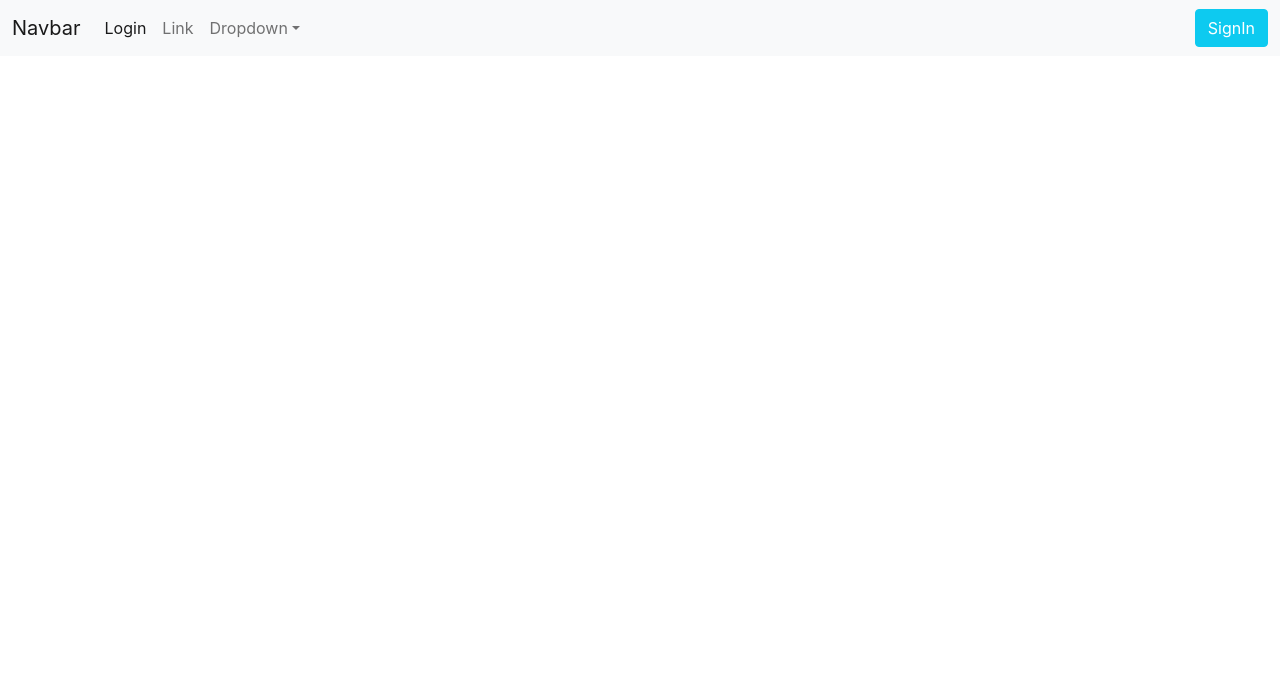
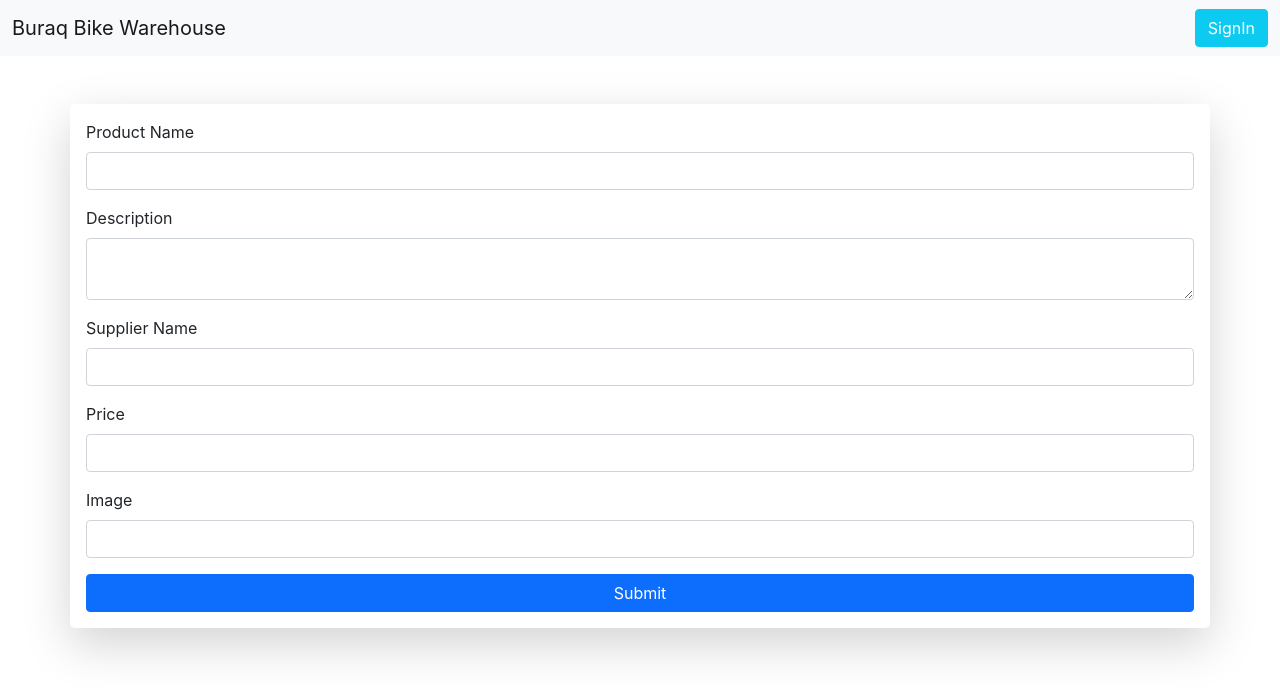
Before and after one commit to shahadat4536/warehouse-management-client-side, a React (Create React App) app: page /myitems in a window 1280 px wide. Shown: the top 696 px of the page. Built offline with nearby package versions, Linux system fonts and the light colour scheme; no server answers.

Commit message:
add items done

```diff
--- a/src/App.js
+++ b/src/App.js
@@ -5,6 +5,9 @@ import Header from "./components/Header/Header";
 import SignIn from "./components/SignIn/SignIn";
 import SignUp from "./components/SignUp/SignUp";
 import ForgotPassword from "./components/ForgotPassword/ForgotPassword";
+import ManageItems from "./components/ManageItems/ManageItems";
+import AddItems from "./components/AddItems/AddItems";
+import Footer from "./components/Footer/Footer";
 
 function App() {
   return (
@@ -19,6 +22,12 @@ function App() {
           path="/forgetpassword"
           element={<ForgotPassword></ForgotPassword>}
         ></Route>
+        <Route
+          path="/manageitems"
+          element={<ManageItems></ManageItems>}
+        ></Route>
+        <Route path="/additems" element={<AddItems></AddItems>}></Route>
+        <Route path="/myitems" element={<AddItems></AddItems>}></Route>
       </Routes>
     </div>
   );
--- /dev/null
+++ b/src/components/AddItems/AddItems.js
@@ -0,0 +1,54 @@
+import React from "react";
+import { Button, Form } from "react-bootstrap";
+
+const AddItems = () => {
+  const handleAddItem = (event) => {
+    event.preventDefault();
+    const productName = event.target.pdName.value;
+    const description = event.target.description.value;
+    const supplierName = event.target.supplierName.value;
+    const price = event.target.price.value;
+    const image = event.target.image.value;
+
+    console.log(productName, description, supplierName, price, image);
+  };
+  return (
+    <Form
+      onSubmit={handleAddItem}
+      className="px-3 py-3 mt-5 container shadow-lg rounded-3"
+      width={"350px"}
+    >
+      <Form.Group className="mb-3" controlId="formBasicEmail">
+        <Form.Label>Product Name</Form.Label>
+        <Form.Control type="text" name="pdName" />
+      </Form.Group>
+      <Form.Group className="mb-3" controlId="formBasicEmail">
+        <Form.Label>Description</Form.Label>
+        <Form.Control
+          as="textarea"
+          maxLength="200"
+          type="text"
+          name="description"
+        />
+      </Form.Group>
+      <Form.Group className="mb-3" controlId="formBasicEmail">
+        <Form.Label>Supplier Name</Form.Label>
+        <Form.Control name="supplierName" type="text" />
+      </Form.Group>
+      <Form.Group className="mb-3" controlId="formBasicEmail">
+        <Form.Label>Price</Form.Label>
+        <Form.Control name="price" type="number" />
+      </Form.Group>
+      <Form.Group className="mb-3" controlId="formBasicEmail">
+        <Form.Label>Image</Form.Label>
+        <Form.Control name="image" type="text" />
+      </Form.Group>
+
+      <Button className="w-100 mx-auto px-auto" variant="primary" type="submit">
+        Submit
+      </Button>
+    </Form>
+  );
+};
+
+export default AddItems;
--- a/src/components/Footer/Footer.js
+++ b/src/components/Footer/Footer.js
@@ -2,7 +2,7 @@ import React from "react";
 
 const Footer = () => {
   return (
-    <div>
+    <div className="fixed-bottom">
       <h2>Footer</h2>
     </div>
   );
--- a/src/components/ForgotPassword/ForgotPassword.js
+++ b/src/components/ForgotPassword/ForgotPassword.js
@@ -17,7 +17,10 @@ const ForgotPassword = () => {
   const navigate = useNavigate();
 
   const [resetError, setResetError] = useState();
+  let errorElement;
+  //   if (error) {
 
+  //     }
   //   if (sending) {
   //     navigate("/signin");
   //   }
@@ -27,7 +30,8 @@ const ForgotPassword = () => {
     const email = event.target.email.value;
     sendPasswordResetEmail(email);
     event.target.reset();
-    toast("Email NotFound");
+    toast("Send Email");
+
     // if (error) {
     //   toast("Send Email");
     // }
--- a/src/components/Header/Header.js
+++ b/src/components/Header/Header.js
@@ -14,7 +14,7 @@ const Header = () => {
     <nav className="navbar navbar-expand-lg navbar-light bg-light sticky-top">
       <div className="container-fluid">
         <Link as={Link} className="navbar-brand" to="/home">
-          Navbar
+          Buraq Bike Warehouse
         </Link>
         <button
           className="navbar-toggler"
@@ -29,51 +29,32 @@ const Header = () => {
         </button>
         <div className="collapse navbar-collapse" id="navbarSupportedContent">
           <ul className="navbar-nav me-auto mb-2 mb-lg-0">
-            <li className="nav-item">
-              <Link to="login" className="nav-link active" aria-current="page">
-                Login
-              </Link>
-            </li>
-            <li className="nav-item">
-              <a className="nav-link" href="#">
-                Link
-              </a>
-            </li>
-            <li className="nav-item dropdown">
-              <a
-                className="nav-link dropdown-toggle"
-                href="#"
-                id="navbarDropdown"
-                role="button"
-                data-bs-toggle="dropdown"
-                aria-expanded="false"
-              >
-                Dropdown
-              </a>
-              <ul className="dropdown-menu" aria-labelledby="navbarDropdown">
-                <li>
-                  <a className="dropdown-item" href="#">
-                    Action
-                  </a>
-                </li>
-                <li>
-                  <a className="dropdown-item" href="#">
-                    Another action
-                  </a>
-                </li>
-                <li>
-                  <hr className="dropdown-divider" />
-                </li>
-                <li>
-                  <a className="dropdown-item" href="#">
-                    Something else here
-                  </a>
-                </li>
-              </ul>
-            </li>
             {user ? (
               <li className="nav-item">
-                <Link to="/signin" className="nav-link">
+                <Link
+                  to="manageitems"
+                  className="nav-link text-dark"
+                  aria-current="page"
+                >
+                  Manage Items
+                </Link>
+              </li>
+            ) : (
+              ""
+            )}
+            {user ? (
+              <li className="nav-item">
+                <Link to="/additems" className="nav-link text-dark" href="#">
+                  Add Items
+                </Link>
+              </li>
+            ) : (
+              ""
+            )}
+
+            {user ? (
+              <li className="nav-item text-dark">
+                <Link to="/myitems" className="nav-link text-dark">
                   My Items
                 </Link>
               </li>
@@ -83,7 +64,12 @@ const Header = () => {
           </ul>
           <form className="d-flex">
             {user ? (
-              <button onClick={handleSignOut}>Sign Out</button>
+              <button
+                className="btn btn-info text-white"
+                onClick={handleSignOut}
+              >
+                Sign Out
+              </button>
             ) : (
               <button className="btn btn-info">
                 <Link className="text-decoration-none text-white" to="/signin">
--- a/src/components/Home/Home.js
+++ b/src/components/Home/Home.js
@@ -1,9 +1,11 @@
 import React from "react";
+import Footer from "../Footer/Footer";
+import HomeSectionItems from "../HomeSectionItems/HomeSectionItems";
 
 const Home = () => {
   return (
     <div>
-      <h2>Buraq Bike Warehouse</h2>
+      <Footer></Footer>
     </div>
   );
 };
--- /dev/null
+++ b/src/components/HomeSectionItems/HomeSectionItems.js
@@ -0,0 +1,14 @@
+import React from "react";
+import useItems from "../../hook/useItems";
+
+const HomeSectionItems = () => {
+  const [items, setItems] = useItems;
+  return (
+    <div>
+      {items.map((item) => console.log(item))}
+      <h2>Items</h2>
+    </div>
+  );
+};
+
+export default HomeSectionItems;
--- /dev/null
+++ b/src/components/ManageItems/ManageItems.js
@@ -0,0 +1,11 @@
+import React from "react";
+
+const ManageItems = () => {
+  return (
+    <div>
+      <h2>ManageItems</h2>
+    </div>
+  );
+};
+
+export default ManageItems;
--- /dev/null
+++ b/src/hook/useItems.js
@@ -0,0 +1,14 @@
+// import { useEffect, useState } from "react";
+// import data from "../../public/data.json";
+// const useItems = () => {
+//   const [items, setItems] = useState([]);
+//   useEffect(() => {
+//     const url = `data.json`;
+//     fetch(url)
+//       .then((res) => res.json())
+//       .then((data) => setItems(data));
+//   }, []);
+//   return [items, setItems];
+// };
+
+// export default useItems;
```
Also changed, not shown: public/data.json (added, +56 -0 lines), src/components/MyItems/MyItems.js (added, +11 -0 lines).
